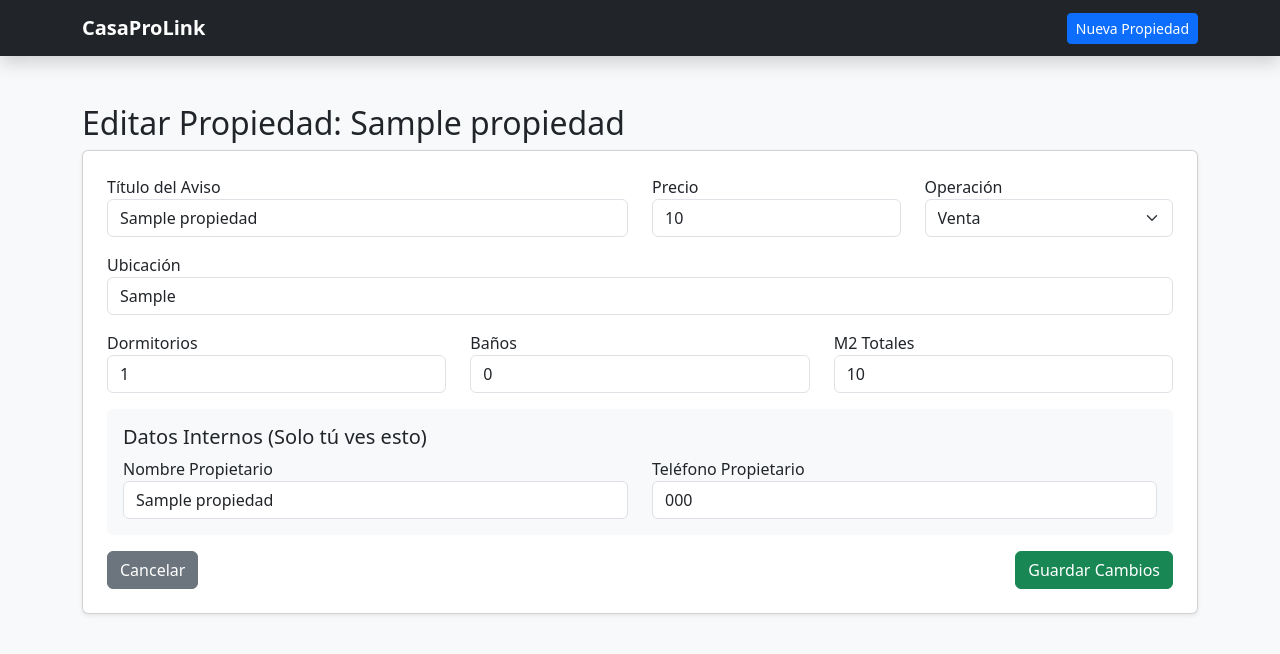
After one commit to MariNaselli/Casa-Pro-Link, a Flask app: page /editar/1 in a window 1280 px wide. The commit adds this page. Shown: the top 654 px of the page. Run offline with Flask 3, Linux system fonts and the light colour scheme; the visitor is signed in with stand-in values (Sample User, id 1); tables that the repository leaves empty hold one stand-in row (values such as "Sample post").

Commit message:
Login/Editar/Eliminar/Compartir

```diff
--- a/app/__init__.py
+++ b/app/__init__.py
@@ -12,5 +12,5 @@ def create_app():
     db.init_app(app)
 
     with app.app_context():
-        from . import routes # Importante el punto antes de routes
+        from . import routes
         return app
--- a/app/routes.py
+++ b/app/routes.py
@@ -1,19 +1,41 @@
 from flask import render_template, request, redirect, url_for, session, current_app as app
 from .models import Propiedad, db
 
+@app.route('/login', methods=['GET', 'POST'])
+def login():
+    if request.method == 'POST':
+        usuario = request.form.get('usuario')
+        clave = request.form.get('clave')
+     #Acceso temporal
+
+        if usuario == 'admin' and clave == '1234':
+            session['admin_logged_in'] = True
+            return redirect(url_for('home'))
+        else:
+            return "Error: Usuario o contraseña incorrectos"
+
+    return render_template('login.html')
+
+@app.route('/logout')
+def logout():
+    session.pop('admin_logged_in', None)
+    return redirect(url_for('home'))
+
+
 @app.route('/')
 def home():
-    # Obtenemos lo que el usuario escribió
-    query = request.args.get('q', '') # El '' es para que no sea None si está vacío
 
-    # Si hay algo escrito (quitando espacios en blanco con strip)
+    if not session.get('admin_logged_in'):
+        return redirect(url_for('login'))
+
+    query = request.args.get('q', '')
+
     if query.strip():
         lista_propiedades = Propiedad.query.filter(
             (Propiedad.titulo.contains(query)) |
             (Propiedad.ubicacion.contains(query))
         ).all()
     else:
-        # Si el buscador está vacío, traemos absolutamente todo
         lista_propiedades = Propiedad.query.all()
 
     return render_template('index.html', propiedades=lista_propiedades, busqueda=query)
@@ -24,13 +46,11 @@ def cargar():
 
 @app.route('/procesar', methods=['POST'])
 def procesar():
-    # Capturamos lo que el usuario escribió en los inputs
     titulo_recibido = request.form.get('titulo')
     precio_recibido = request.form.get('precio')
     ubicacion_recibida = request.form.get('ubicacion')
     propietario_recibido = request.form.get('propietario')
 
-    # 2. Creamos un nuevo objeto "Propiedad" con esos datos
     nueva_propiedad = Propiedad(
         titulo=titulo_recibido,
         precio=precio_recibido,
@@ -38,16 +58,47 @@ def procesar():
         propietario_nombre=propietario_recibido
         )
 
-    # 3. Lo guardamos en la base de datos
     db.session.add(nueva_propiedad)
     db.session.commit()
 
-    # Por ahora, solo lo mostramos en pantalla para ver que funciona
     return f"<h1>¡Guardado!</h1><p>Propiedad: {titulo_recibido} en {ubicacion_recibida} cargada correctamente.</p><a href='/cargar'>Cargar otra</a>"
 
 @app.route('/propiedad/<int:id>')
 def ficha(id):
-    # Buscamos la propiedad por su ID, si no existe tira error 404
     propiedad = Propiedad.query.get_or_404(id)
-    # Renderizamos el HTML de la ficha pasando la propiedad como 'p'
     return render_template('ficha.html', p=propiedad)
+
+@app.route('/editar/<int:id>', methods=['GET', 'POST'])
+def editar(id):
+    if not session.get('admin_logged_in'):
+        return redirect(url_for('login'))
+
+    propiedad = Propiedad.query.get_or_404(id)
+
+    if request.method == 'POST':
+        propiedad.titulo = request.form.get('titulo')
+        propiedad.precio = request.form.get('precio')
+        propiedad.ubicacion = request.form.get('ubicacion')
+        propiedad.operacion = request.form.get('operacion')
+        propiedad.descripcion = request.form.get('descripcion')
+        propiedad.m2_totales = request.form.get('m2_totales')
+        propiedad.dormitorios = request.form.get('dormitorios')
+        propiedad.banios = request.form.get('banios')
+
+        propiedad.propietario_nombre = request.form.get('propietario_nombre')
+        propiedad.propietario_tel = request.form.get('propietario_tel')
+
+        db.session.commit()
+        return redirect(url_for('ficha', id=propiedad.id))
+
+    return render_template('editar.html', p=propiedad)
+
+@app.route('/eliminar/<int:id>')
+def eliminar(id):
+    if not session.get('admin_logged_in'):
+        return redirect(url_for('login'))
+
+    p = Propiedad.query.get_or_404(id)
+    db.session.delete(p)
+    db.session.commit()
+    return redirect(url_for('home'))
--- /dev/null
+++ b/app/templates/editar.html
@@ -0,0 +1,55 @@
+{% extends "base.html" %}
+{% block content %}
+<div class="container mt-4">
+    <h2>Editar Propiedad: {{ p.titulo }}</h2>
+    <form method="POST" class="card p-4 shadow-sm">
+        <div class="row">
+            <div class="col-md-6 mb-3">
+                <label>Título del Aviso</label>
+                <input type="text" name="titulo" class="form-control" value="{{ p.titulo }}" required>
+            </div>
+            <div class="col-md-3 mb-3">
+                <label>Precio</label>
+                <input type="number" name="precio" class="form-control" value="{{ p.precio }}">
+            </div>
+            <div class="col-md-3 mb-3">
+                <label>Operación</label>
+                <select name="operacion" class="form-select">
+                    <option value="Venta" {% if p.operacion == 'Venta' %}selected{% endif %}>Venta</option>
+                    <option value="Alquiler" {% if p.operacion == 'Alquiler' %}selected{% endif %}>Alquiler</option>
+                </select>
+            </div>
+        </div>
+
+        <div class="mb-3">
+            <label>Ubicación</label>
+            <input type="text" name="ubicacion" class="form-control" value="{{ p.ubicacion }}">
+        </div>
+
+        <div class="row">
+            <div class="col-md-4 mb-3"><label>Dormitorios</label><input type="number" name="dormitorios" class="form-control" value="{{ p.dormitorios }}"></div>
+            <div class="col-md-4 mb-3"><label>Baños</label><input type="number" name="banios" class="form-control" value="{{ p.banios }}"></div>
+            <div class="col-md-4 mb-3"><label>M2 Totales</label><input type="number" name="m2_totales" class="form-control" value="{{ p.m2_totales }}"></div>
+        </div>
+
+        <div class="bg-light p-3 rounded mb-3">
+            <h5>Datos Internos (Solo tú ves esto)</h5>
+            <div class="row">
+                <div class="col-md-6">
+                    <label>Nombre Propietario</label>
+                    <input type="text" name="propietario_nombre" class="form-control" value="{{ p.propietario_nombre }}">
+                </div>
+                <div class="col-md-6">
+                    <label>Teléfono Propietario</label>
+                    <input type="text" name="propietario_tel" class="form-control" value="{{ p.propietario_tel }}">
+                </div>
+            </div>
+        </div>
+
+        <div class="d-flex justify-content-between">
+            <a href="{{ url_for('home') }}" class="btn btn-secondary">Cancelar</a>
+            <button type="submit" class="btn btn-success">Guardar Cambios</button>
+        </div>
+    </form>
+</div>
+{% endblock %}
--- a/config.py
+++ b/config.py
@@ -1,6 +1,6 @@
 import os
 
 class Config:
-    SECRET_KEY = 'una-clave-muy-secreta'
+    SECRET_KEY = 'admin-secret'
     SQLALCHEMY_DATABASE_URI = 'sqlite:///casaprolink.db'
     SQLALCHEMY_TRACK_MODIFICATIONS = False
```
Also changed, not shown: app/templates/ficha.html (+38 -2 lines), app/templates/index.html (+36 -10 lines), app/templates/login.html (added, +23 -0 lines).
